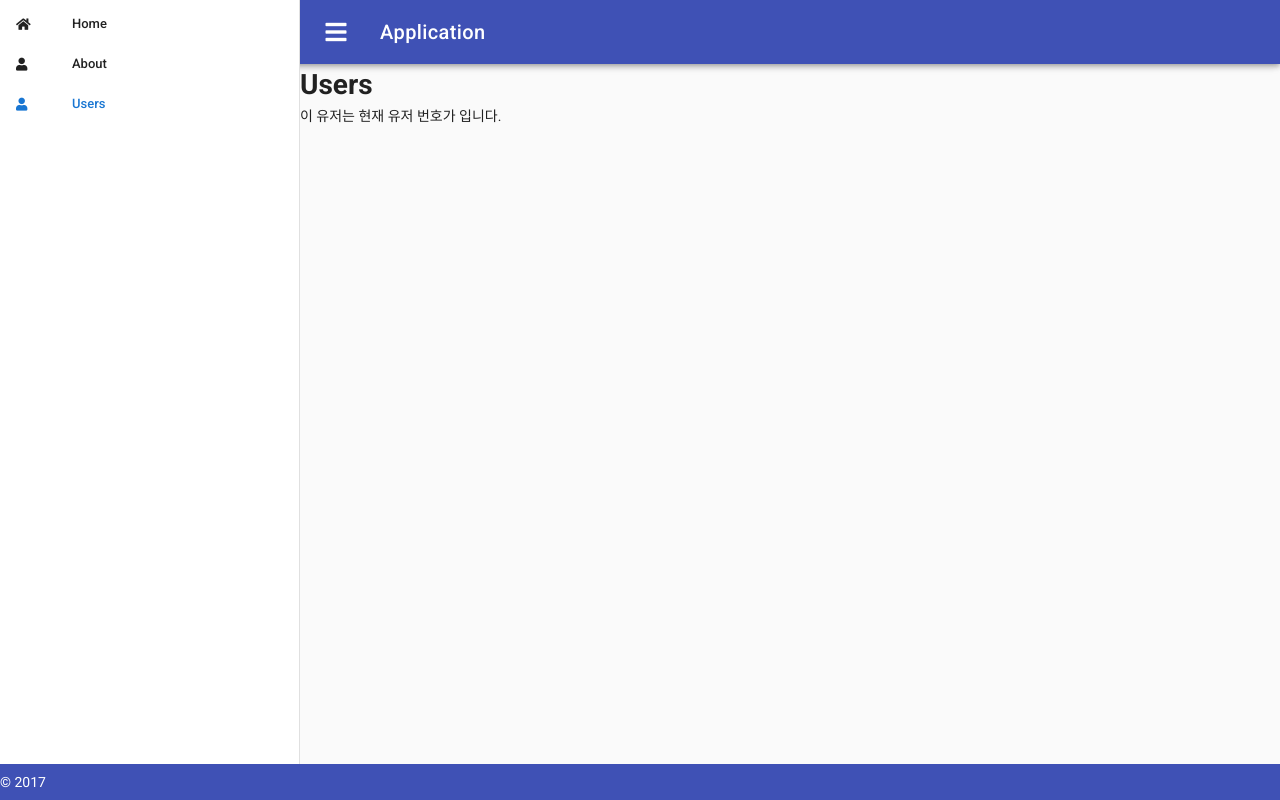
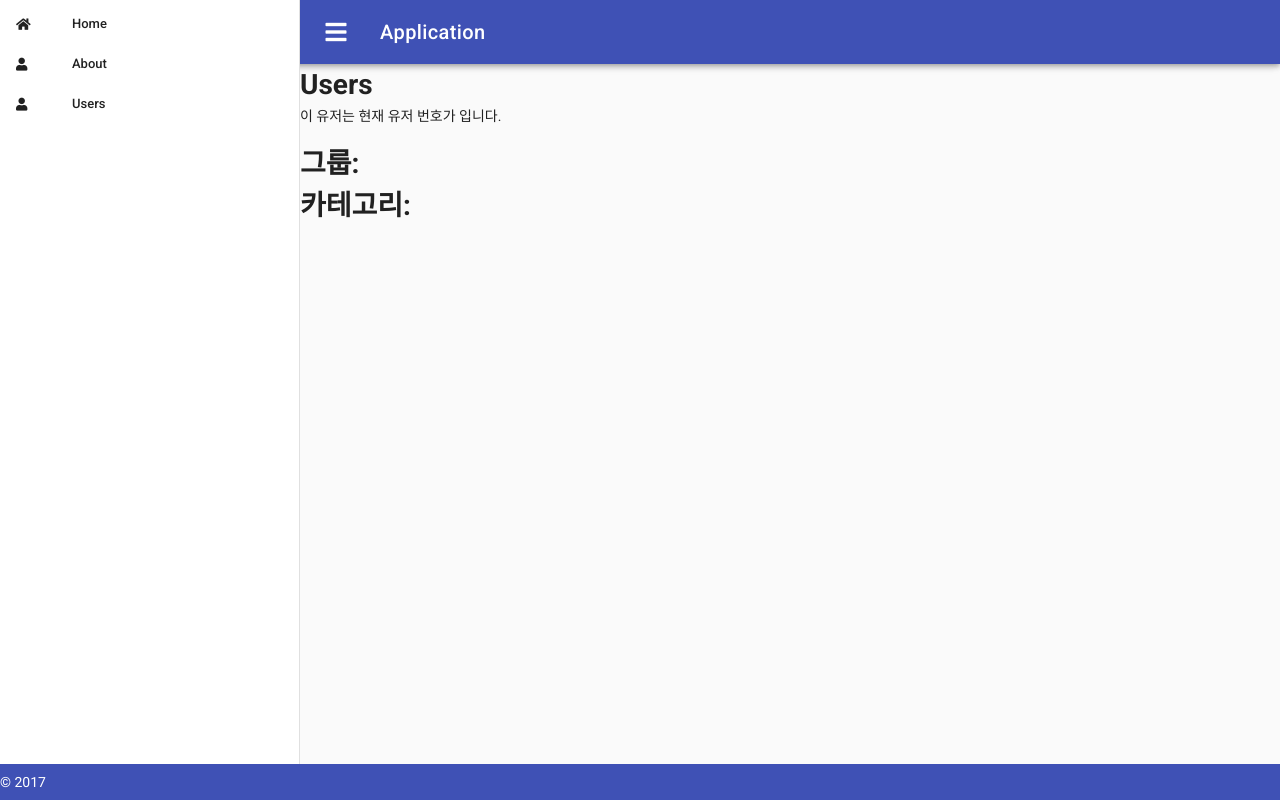
Before and after one commit to chs1234/Vue-router-project, a Vue app: page /users in a window 1280 px wide. Built offline with nearby package versions, Linux system fonts and the light colour scheme.

Commit message:
how to set router query

```diff
--- a/src/App.vue
+++ b/src/App.vue
@@ -37,6 +37,10 @@
             params: {
               id: 4321,
               name: 'chs'
+            },
+            query: {
+              group: 'member',
+              category: 'trail'
             }
           }" exact>
           <v-list-tile-action>
--- a/src/views/Users.vue
+++ b/src/views/Users.vue
@@ -2,7 +2,9 @@
     <div>
         <h1>Users</h1>
         <p>이 유저는 현재 유저 번호가 {{ userId }}입니다.</p>
-        {{ $route.params.name }}
+        <h1>{{ $route.params.name }}</h1>
+        <h1>그룹: {{ $route.query.group }}</h1>
+        <h1>카테고리: {{ $route.query.category }}</h1>
     </div>
 </template>
 
```
Also changed, not shown: src/router.js (+0 -7 lines).
